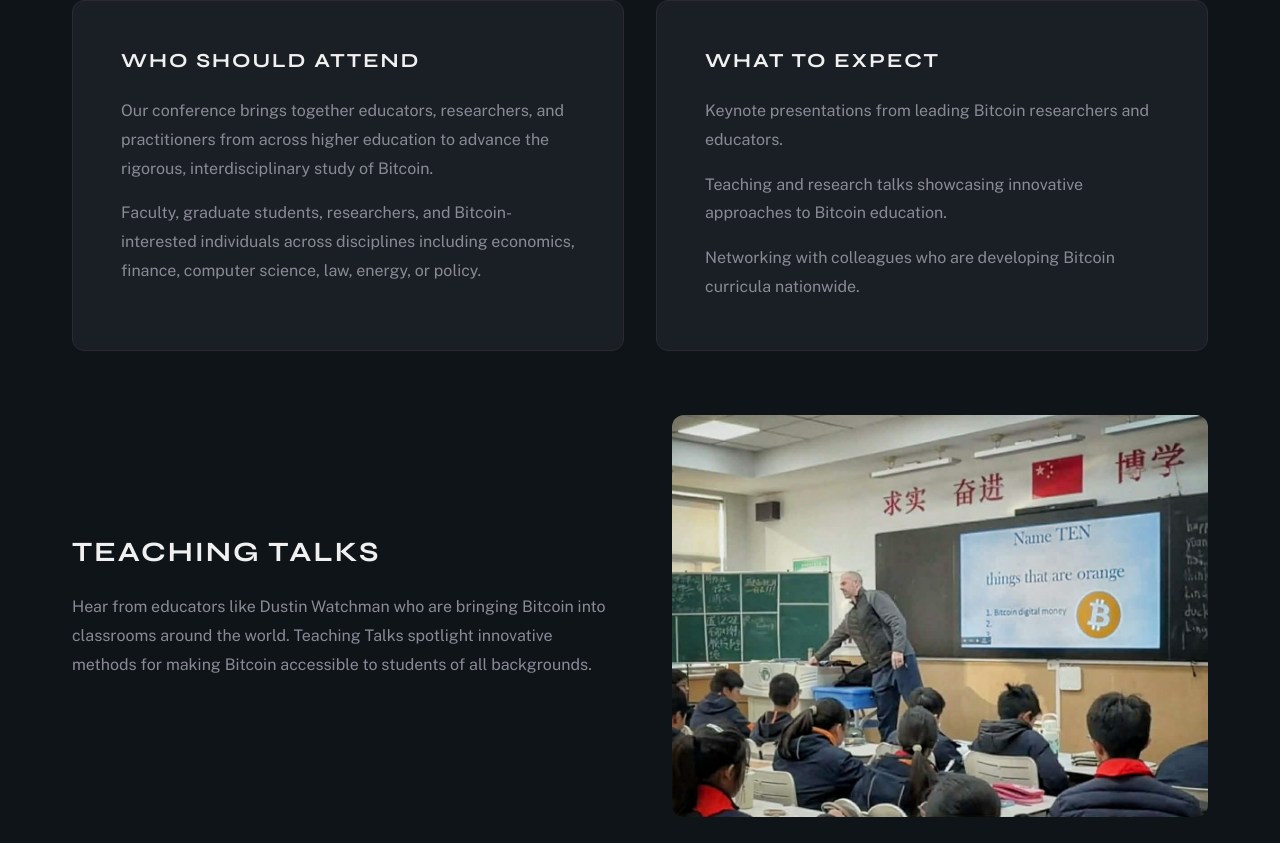
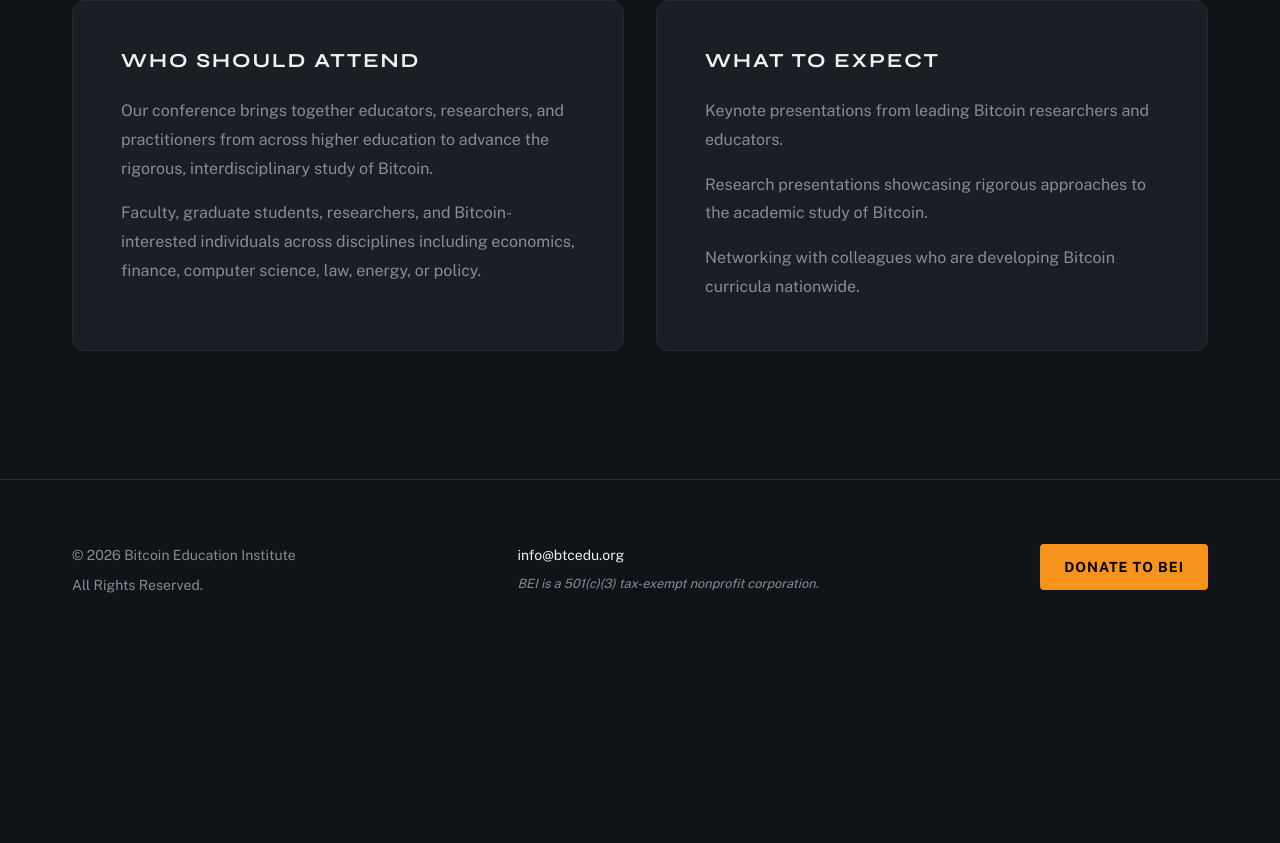
Before and after one commit to jippylong12/bei-website, a React (Vite) app: page /#/conference in a window 1280 px wide. Shown: the part 657-1500 px from the top of the page. After the commit the page ends 1318 px from the top, so only its background shows below. Built offline with nearby package versions, Linux system fonts and the light colour scheme.

Commit message:
Update BEI website content

```diff
--- a/src/pages/Conference/Conference.jsx
+++ b/src/pages/Conference/Conference.jsx
@@ -1,9 +1,6 @@
 import { motion } from 'motion/react';
 import BitcoinHero from '../../components/BitcoinHero/BitcoinHero';
-import AnimatedSection from '../../components/AnimatedSection/AnimatedSection';
 import styles from './Conference.module.css';
-
-const base = import.meta.env.BASE_URL;
 
 export default function Conference() {
   return (
@@ -59,8 +56,8 @@ export default function Conference() {
                 educators.
               </p>
               <p>
-                Teaching and research talks showcasing innovative approaches to
-                Bitcoin education.
+                Research presentations showcasing rigorous approaches to the
+                academic study of Bitcoin.
               </p>
               <p>
                 Networking with colleagues who are developing Bitcoin curricula
@@ -70,21 +67,6 @@ export default function Conference() {
           </div>
         </div>
       </section>
-
-      <div className={styles.teachingSection}>
-        <AnimatedSection
-          title="Teaching Talks"
-          image={`${base}images/dustin-watchman-teaching.png`}
-          imageAlt="Dustin Watchman teaching Bitcoin concepts in a classroom"
-          reverse
-        >
-          <p>
-            Hear from educators like Dustin Watchman who are bringing Bitcoin
-            into classrooms around the world. Teaching Talks spotlight innovative
-            methods for making Bitcoin accessible to students of all backgrounds.
-          </p>
-        </AnimatedSection>
-      </div>
     </>
   );
 }
--- a/src/pages/Conference/Conference.module.css
+++ b/src/pages/Conference/Conference.module.css
@@ -51,10 +51,6 @@
   margin-bottom: 0;
 }
 
-.teachingSection :global(section) {
-  padding-top: var(--space-lg);
-}
-
 @media (max-width: 768px) {
   .grid {
     grid-template-columns: 1fr;
--- a/src/pages/WhatWeDo/WhatWeDo.jsx
+++ b/src/pages/WhatWeDo/WhatWeDo.jsx
@@ -13,8 +13,8 @@ export default function WhatWeDo() {
 
       <AnimatedSection
         title="Integrate Bitcoin into Curriculum"
-        image={`${base}images/whatwedo-1.jpg`}
-        imageAlt="Bitcoin conference presentation"
+        image={`${base}images/whatwedo-curriculum-dinner.jpg`}
+        imageAlt="Bitcoin educators gathered for dinner"
       >
         <p>
           We support faculty across disciplines with ready-to-use materials that
```
Also changed, not shown: public/images/whatwedo-curriculum-dinner.jpg (added).
